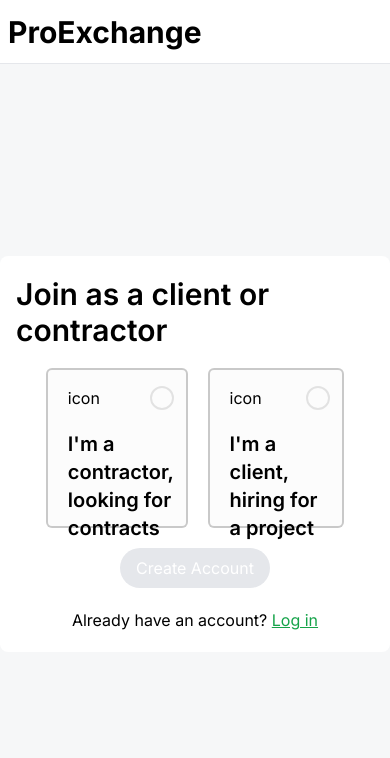
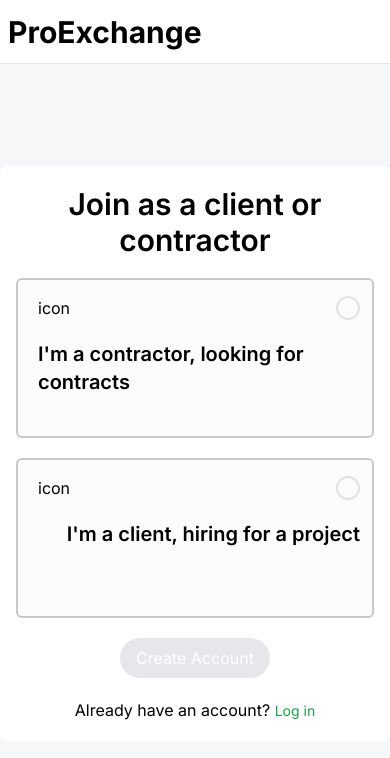
Before and after one commit to Ollah16/trademate, a Next.js app: page /signup in a window 390 px wide. Shown: the top 758 px of the page. Built offline with nearby package versions, Linux system fonts and the light colour scheme.

Commit message:
signup responsive

```diff
--- a/src/app/(authenticate)/AuthNav.js
+++ b/src/app/(authenticate)/AuthNav.js
@@ -1,27 +1,24 @@
 'use client'
 import React from 'react'
 import { NavBrand } from '../components/navbar/navbrand'
-import { useDispatch, useSelector } from 'react-redux'
-import { changeUserType } from '../reduxtoolkit/userSlice'
+import Anylogin from './signup/anylogin'
+import LoginLink from './signup/loginlink'
+import { useSelector } from 'react-redux'
+
 
 const AuthNav = () => {
-    const { userType, isUserTypeClicked } = useSelector(state => state.user)
-    const dispatch = useDispatch()
+    const { isUserTypeClicked } = useSelector(state => state.user)
 
     return (
         <div className='px-2 border-b py-3 h-16 fixed left-0 right-0 top-0 bg-white flex justify-between items-center'>
             <NavBrand />
-            <div>
-                {isUserTypeClicked ?
-                    userType === 'contractor' ?
-                        <p className='text-sm'><span>Here to hire contractor?</span>
-                            <button className='text-green-600 ml-2' onClick={() => dispatch(changeUserType('client'))}> Join as a client</button></p>
-                        :
-                        <p className='text-sm'><span>Looking for contract?</span>
-                            <button className='text-green-600 ml-2' onClick={() => dispatch(changeUserType('contractor'))}> Apply as a contractor</button></p>
-                    :
-                    ''}
+            <div className='hidden md:block'>
+                <Anylogin />
             </div>
+            <div className='block md:hidden'>
+                {isUserTypeClicked && <LoginLink />}
+            </div>
+
         </div >
     )
 }
--- /dev/null
+++ b/src/app/(authenticate)/signup/anylogin.js
@@ -0,0 +1,24 @@
+import { changeUserType } from "@/app/reduxtoolkit/userSlice"
+import { useDispatch, useSelector } from "react-redux"
+
+const Anylogin = () => {
+    const { userType, isUserTypeClicked } = useSelector(state => state.user)
+    const dispatch = useDispatch()
+
+
+    return (
+        <div>
+            {isUserTypeClicked ?
+                userType === 'contractor' ?
+                    <p className='text-sm'><span>Here to hire contractor?</span>
+                        <button className='text-green-600 ml-2' onClick={() => dispatch(changeUserType('client'))}> Join as a client</button></p>
+                    :
+                    <p className='text-sm'><span>Looking for contract?</span>
+                        <button className='text-green-600 ml-2' onClick={() => dispatch(changeUserType('contractor'))}> Apply as a contractor</button></p>
+                :
+                ''}
+        </div>
+    )
+}
+
+export default Anylogin
--- a/src/app/(authenticate)/signup/authForm.js
+++ b/src/app/(authenticate)/signup/authForm.js
@@ -6,6 +6,7 @@ import { FcGoogle } from "react-icons/fc";
 import Link from "next/link";
 import LoginAlt from "./loginalt";
 import { useSelector } from "react-redux";
+import Anylogin from "./anylogin";
 
 const AuthForm = () => {
 
@@ -17,16 +18,16 @@ const AuthForm = () => {
     const helpfulEmails = userType === 'client' ? 'Send me emails with tips on how to find talent that fits my needs.' : 'Send me helpful emails to find rewarding work and job leads.'
 
     return (
-        <div className={`flex-col gap-5 items-center w-4/12 mx-auto my-10 justify-center ${isUserTypeClicked ? 'flex' : 'hidden'}`}>
-            <h4 className="font-semibold text-3xl my-3">{signupIntro}</h4>
+        <div className={`flex-col gap-5 items-center md:w-8/12 lg:w-6/12 xl:w-5/12 w-full sm:w-10/12 px-4 mx-auto my-10 justify-center ${isUserTypeClicked ? 'flex' : 'hidden'}`}>
+            <h4 className="font-semibold text-3xl text-center my-3">{signupIntro}</h4>
 
-            <div className="flex gap-5 w-full">
-                <button className="rounded-3xl border h-fit w-6/12 flex items-center gap-5">
+            <div className="flex gap-5 w-full md:flex-row flex-col">
+                <button className="rounded-3xl border border-black/70 h-fit md:w-6/12 w-full flex items-center gap-5">
                     <span className="rounded-full bg-white block p-2"> <SiApple className="text-2xl" /></span>
                     <span className="text-sm"> Continue with Apple</span>
                 </button>
 
-                <button className="rounded-3xl border h-fit w-6/12 flex items-center gap-5 bg-blue-500">
+                <button className="rounded-3xl border h-fit md:w-6/12 w-full flex items-center gap-5 bg-blue-500">
                     <span className="rounded-full bg-white block p-2"><FcGoogle className="text-2xl" /></span>
                     <span className="text-sm text-white"> Continue with Google</span>
                 </button>
@@ -83,14 +84,14 @@ const AuthForm = () => {
                 </span>
 
                 <span className="flex flex-col gap-2 py-2">
-                    <p className="flex gap-4 items-center text-md">
+                    <p className="flex gap-4 items-center md:text-base text-xs">
                         <span>
                             <input type="checkbox" className="inline-block h-5 w-5" />
                         </span>
                         <span>{helpfulEmails}</span>
                     </p>
 
-                    <p className="flex gap-4 items-center text-md">
+                    <p className="flex gap-4 items-center md:text-base text-xs">
                         <span>
                             <input type="checkbox" className="inline-block h-5 w-5" />
                         </span>
@@ -100,7 +101,11 @@ const AuthForm = () => {
 
                 <button className="bg-green-700 px-4 block py-2 rounded-3xl text-white font-semibold hover:bg-green-600 transition-colors duration-200 ease-in-out mt-5">Create my profile</button>
 
-                <LoginAlt />
+                <div className="md:block hidden">
+                    <LoginAlt />
+                </div>
+
+                <Anylogin />
 
             </div>
         </div>
--- a/src/app/(authenticate)/signup/loginalt.js
+++ b/src/app/(authenticate)/signup/loginalt.js
@@ -1,9 +1,9 @@
 import Link from "next/link"
+import LoginLink from "./loginlink"
 
 const LoginAlt = () => {
     return (
-        <p>Already have an account? <Link href={'/login'}
-            className="underline text-green-600 hover:text-green-600/90 transition-colors duration-200 ease-in-out">Log in</Link></p>
+        <p>Already have an account? <LoginLink /></p>
     )
 }
 
--- /dev/null
+++ b/src/app/(authenticate)/signup/loginlink.js
@@ -0,0 +1,11 @@
+import Link from 'next/link'
+
+const LoginLink = () => {
+
+    return (
+        <Link href={'/login'}
+            className="md:underline md:text-base text-sm text-green-600 hover:text-green-600/90 transition-colors duration-200 ease-in-out">Log in</Link>
+    )
+}
+
+export default LoginLink
--- a/src/app/(authenticate)/signup/page.js
+++ b/src/app/(authenticate)/signup/page.js
@@ -21,7 +21,7 @@ const RegisterPage = () => {
 
             <div className="flex flex-col items-center justify-between h-fit py-5 px-4 bg-white rounded-lg gap-5">
 
-                <h3 className="text-3xl font-semibold">Join as a client or contractor</h3>
+                <h3 className="text-3xl font-semibold text-center">Join as a client or contractor</h3>
                 <TypeCheck />
 
                 <button
--- a/src/app/(authenticate)/signup/typecheck.js
+++ b/src/app/(authenticate)/signup/typecheck.js
@@ -12,11 +12,11 @@ const TypeCheck = () => {
     ]
 
     return (
-        <div className="flex justify-between gap-5 w-10/12">
+        <div className="flex justify-between md:flex-row flex-col w-full gap-5 md:w-10/12">
             {userTypes.map((user, index) => (
                 <button key={index} onClick={() => dispatch(changeUserType(user.title))}
                     className={`active:scale-95 transition-transform duration-150 ease-in-out
-                bg-gray-100/30 border-2 ${userType === user.title && 'border-green-600'} rounded-md w-6/12 flex flex-col gap-5 h-40 py-4 pr-3 pl-5
+                bg-gray-100/30 border-2 ${userType === user.title && 'border-green-600'} rounded-md md:w-6/12 w-full flex flex-col gap-5 h-40 py-4 pr-3 pl-5
                  border-black/20 hover:border-green-600 transition-colors duration-150`}>
                     <div className="flex justify-between w-full">
                         <span>
```
